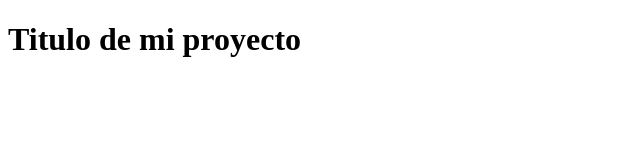
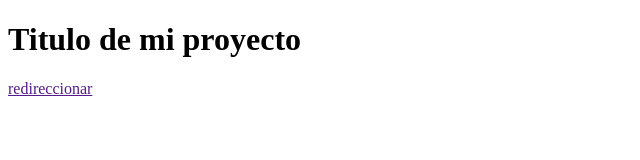
Before and after one commit to Juandres03/WorshopGit_github, a plain HTML site: page index.html in a window 1280 px wide. Shown: the whole page, without its empty margins (0-640 px from the left). Drawn offline with Linux system fonts and the light colour scheme.

Commit message:
tercer commit

```diff
--- a/index.html
+++ b/index.html
@@ -8,5 +8,7 @@
 </head>
 <body>
     <h1>Titulo de mi proyecto</h1>
+
+    <a href="">redireccionar</a>
 </body>
 </html>
```
